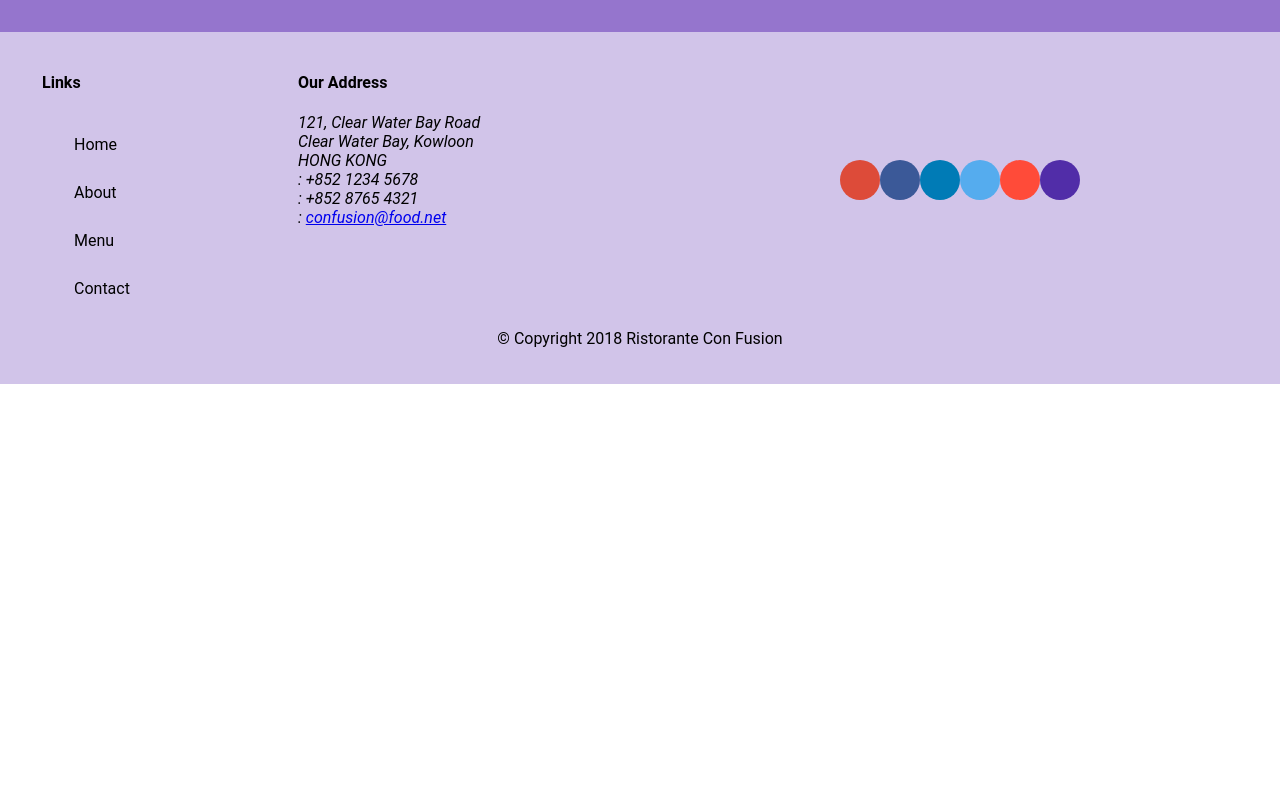
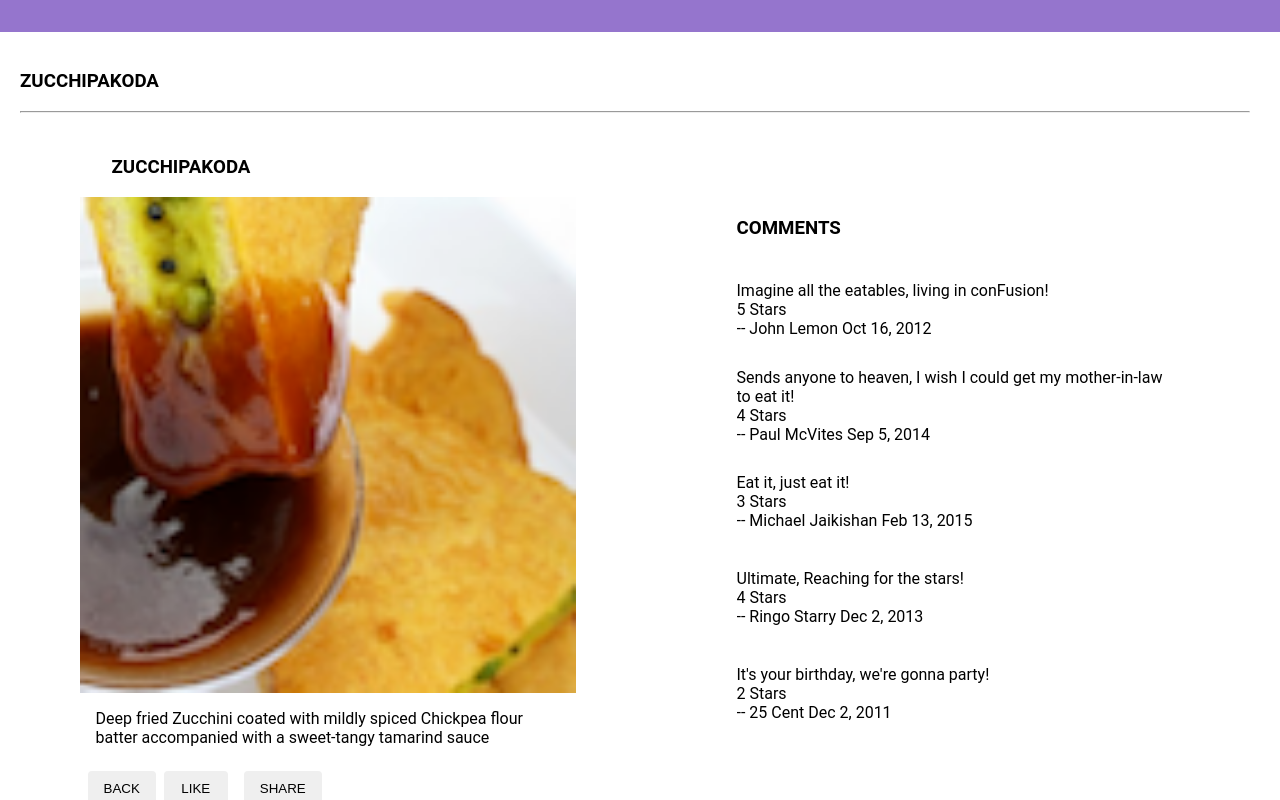
Before and after one commit to SteppenHasen/Front-End-Web-UI-Frameworks-and-Tools-Bootstrap-4, an Angular app in the folder Angular/conFusion/: page /dishdetail/1 in a window 1280 px wide. Before the commit this address led to /. Shown: the part 280-1080 px from the top of the page. Before the commit the page ends 800 px from the top, so only its background shows below. Built offline with nearby package versions, Linux system fonts and the light colour scheme.

Commit message:
Single Page Applications Part 2

```diff
--- a/Angular/conFusion/src/app/app-routing/routes.ts
+++ b/Angular/conFusion/src/app/app-routing/routes.ts
@@ -11,4 +11,5 @@ export const routes: Routes = [
   { path: 'menu',     component: MenuComponent },
   { path: '', redirectTo: '/home', pathMatch: 'full' },
   { path: 'contactus',     component: ContactComponent },
+  { path: 'dishdetail/:id',     component: DishdetailComponent },
 ];
--- a/Angular/conFusion/src/app/dishdetail/dishdetail.component.html
+++ b/Angular/conFusion/src/app/dishdetail/dishdetail.component.html
@@ -1,10 +1,17 @@
 <div class="container"
-    fxLayout="row"
+    fxLayout="row wrap"
     fxLayout.sm="column"
     fxLayout.xs="column"
     fxLayoutAlign.gt-md="space-around center"
     fxLayoutGap="10px"
     fxLayoutGap.xs="0">
+
+  <div fxFlex="100">
+    <div>
+      <h3>{{dish.name | uppercase}}</h3>
+      <hr>
+    </div>
+  </div>
 
   <div fxFlex="40" *ngIf="dish">
     <mat-card>
@@ -18,6 +25,7 @@
         <p>{{dish.description}}</p>
       </mat-card-content>
       <mat-card-actions>
+        <button mat-button (click)="goBack()">BACK</button>
         <button mat-button>LIKE</button>
         <button mat-button>SHARE</button>
       </mat-card-actions>
--- a/Angular/conFusion/src/app/dishdetail/dishdetail.component.ts
+++ b/Angular/conFusion/src/app/dishdetail/dishdetail.component.ts
@@ -1,19 +1,31 @@
-import { Component, OnInit, Input } from '@angular/core';
+import { Component, OnInit } from '@angular/core';
 import { Dish } from '../shared/dish';
+import { DishService } from '../services/dish.service';
+
+import { Params, ActivatedRoute } from '@angular/router';
+import { Location } from '@angular/common';
 
 @Component({
   selector: 'app-dishdetail',
   templateUrl: './dishdetail.component.html',
   styleUrls: ['./dishdetail.component.scss']
 })
+
 export class DishdetailComponent implements OnInit {
 
-    @Input()
-    dish: Dish;
+  dish: Dish;
 
-  constructor() { }
+  constructor(private dishservice: DishService,
+    private route: ActivatedRoute,
+    private location: Location) { }
 
   ngOnInit() {
+    const id = this.route.snapshot.params['id'];
+    this.dish = this.dishservice.getDish(id);
+  }
+
+  goBack(): void {
+    this.location.back();
   }
 
 }
--- a/Angular/conFusion/src/app/footer/footer.component.html
+++ b/Angular/conFusion/src/app/footer/footer.component.html
@@ -9,10 +9,10 @@
       <div fxFlex="40" fxFlexOffset="20px">
         <h4>Links</h4>
         <mat-list>
-          <mat-list-item><a mat-button>Home</a></mat-list-item>
-          <mat-list-item><a mat-button>About</a></mat-list-item>
-          <mat-list-item><a mat-button>Menu</a></mat-list-item>
-          <mat-list-item><a mat-button>Contact</a></mat-list-item>
+          <mat-list-item><a mat-button router-link='/home'>Home</a></mat-list-item>
+          <mat-list-item><a mat-button router-link='/about'>About</a></mat-list-item>
+          <mat-list-item><a mat-button router-link='/menu'>Menu</a></mat-list-item>
+          <mat-list-item><a mat-button router-link='/contactus'>Contact</a></mat-list-item>
         </mat-list>
       </div>
       <div fxFlex="55">
--- a/Angular/conFusion/src/app/menu/menu.component.html
+++ b/Angular/conFusion/src/app/menu/menu.component.html
@@ -11,7 +11,7 @@
 
   <div fxFlex>
     <mat-grid-list cols="2" rowHeight="200px">
-      <mat-grid-tile *ngFor="let dish of dishes" (click) = "onSelect(dish)">
+      <mat-grid-tile *ngFor="let dish of dishes" [routerLink]="['/dishdetail', dish.id]">
         <img height="200px" src={{dish.image}} alt={{dish.name}}>
         <mat-grid-tile-footer>
           <h1>{{dish.name | uppercase}}</h1>
@@ -20,5 +20,4 @@
     </mat-grid-list>
   </div>
 
-  <app-dishdetail [dish] = "selectedDish"></app-dishdetail>
 </div>
```
